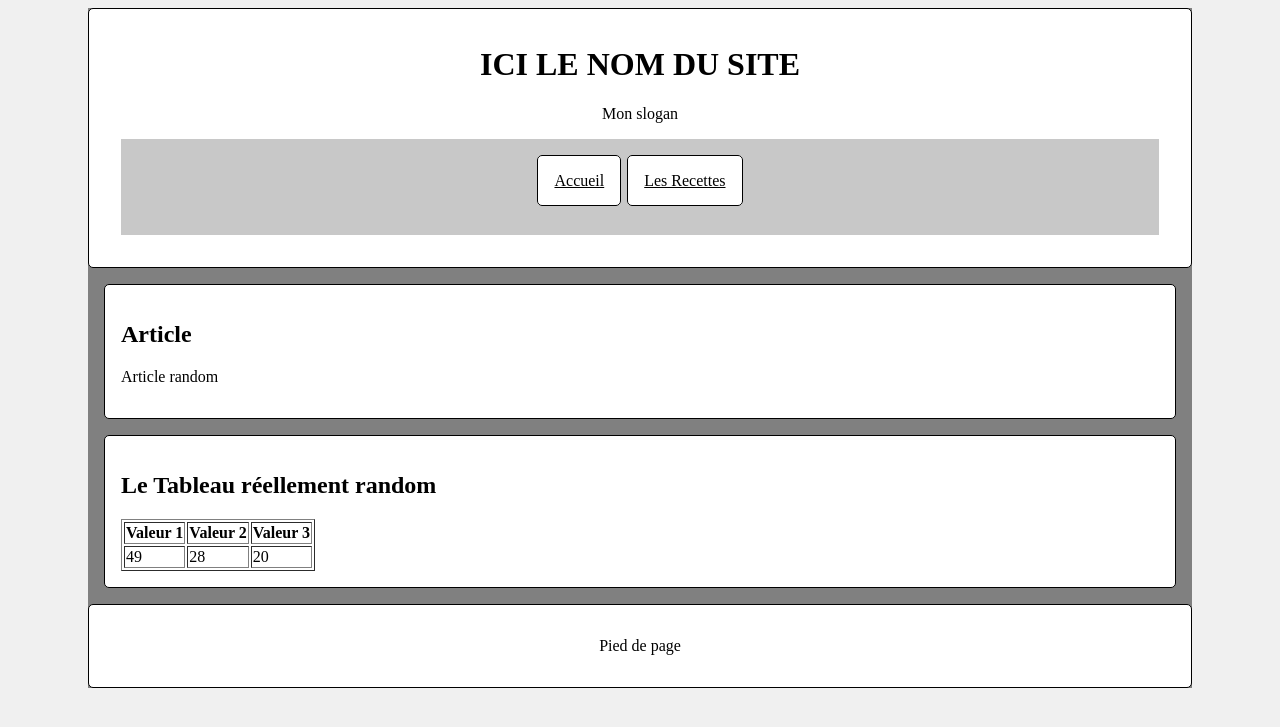
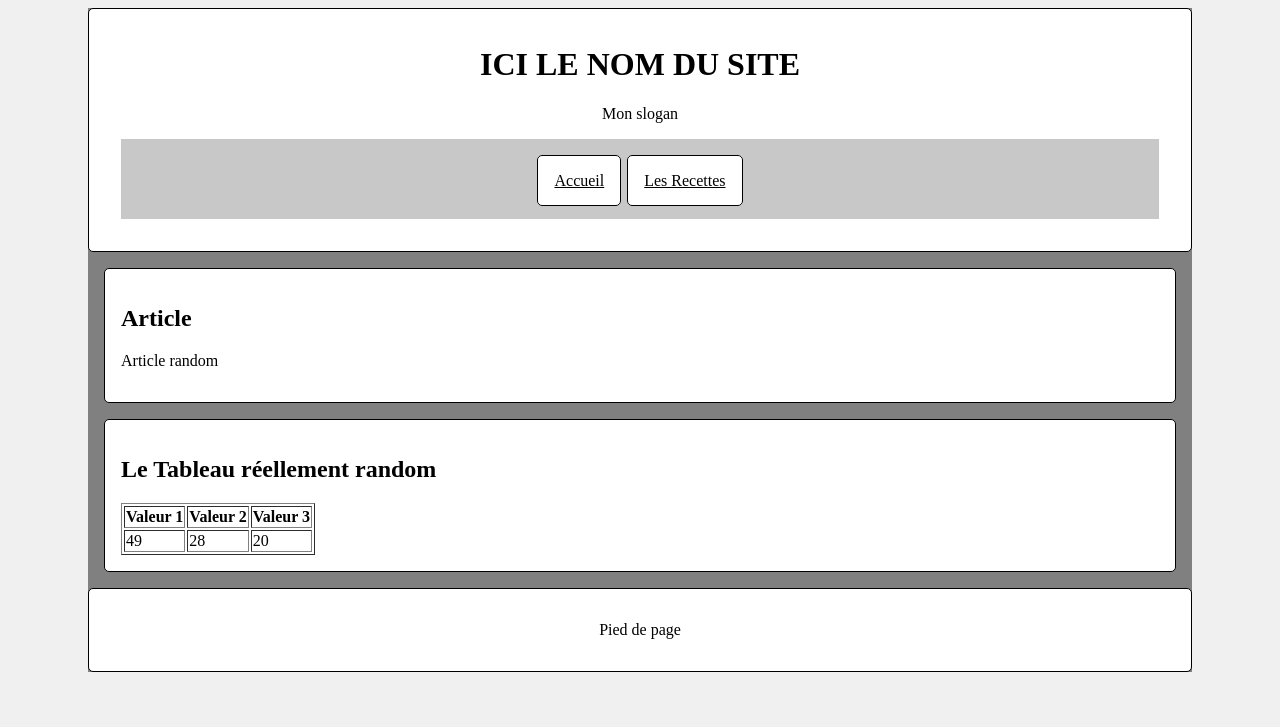
Before and after one commit to Taehupo/MyPHPProject, a PHP site: page / in a window 1280 px wide. Shown: the top 727 px of the page. Run offline with PHP 8.4, Linux system fonts and the light colour scheme.

Commit message:
Ajout des images pour les recettes des 3 utilisateurs.

```diff
--- a/asset/css/style.css
+++ b/asset/css/style.css
@@ -15,7 +15,7 @@ nav{
 	background-color:rgba(200,200,200,200);
 	text-align:center;
 	vertical-align:middle;
-	min-height:4em;
+	min-height:3em;
 	padding-top:2em;
 }
 
```
Also changed, not shown: media/Panda/brick_au_poulet.jpg (added), media/Panda/salade_pousses_de_bambou.jpg (added), media/Taehupo/eclats-de-caramel-aux-cacahuetes.jpg (added), media/Taehupo/patate.jpg (added), media/seb/oeuf_au_plat.jpg (added), media/seb/pates_a_l_eau.jpg (added).
